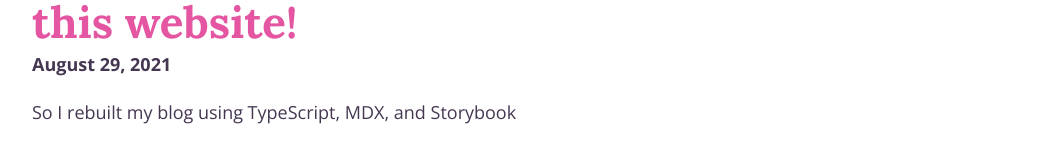
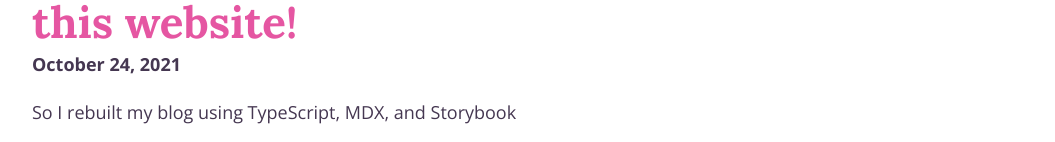
Before and after one commit to kevinolsson/kevinolsson.me, a React (Create React App) app: page / in a window 1280 px wide. Shown: the part 768-910 px from the top of the page, without its empty margins (112-1167 px from the left). Built offline with nearby package versions, Linux system fonts and the light colour scheme.

Commit message:
ready for release

```diff
--- a/src/mdx/index.ts
+++ b/src/mdx/index.ts
@@ -72,7 +72,7 @@ export const data: IData[] = [
     category: ["Blog"],
     url: "2021-10-24-rebuilt-blog-typescript-mdx-storybook",
     isExternal: false,
-    date: "August 29, 2021",
+    date: "October 24, 2021",
     filename: "2021-10-24-rebuilt-blog-typescript-mdx-storybook",
     component: MdxComponent202110241
   }
```
